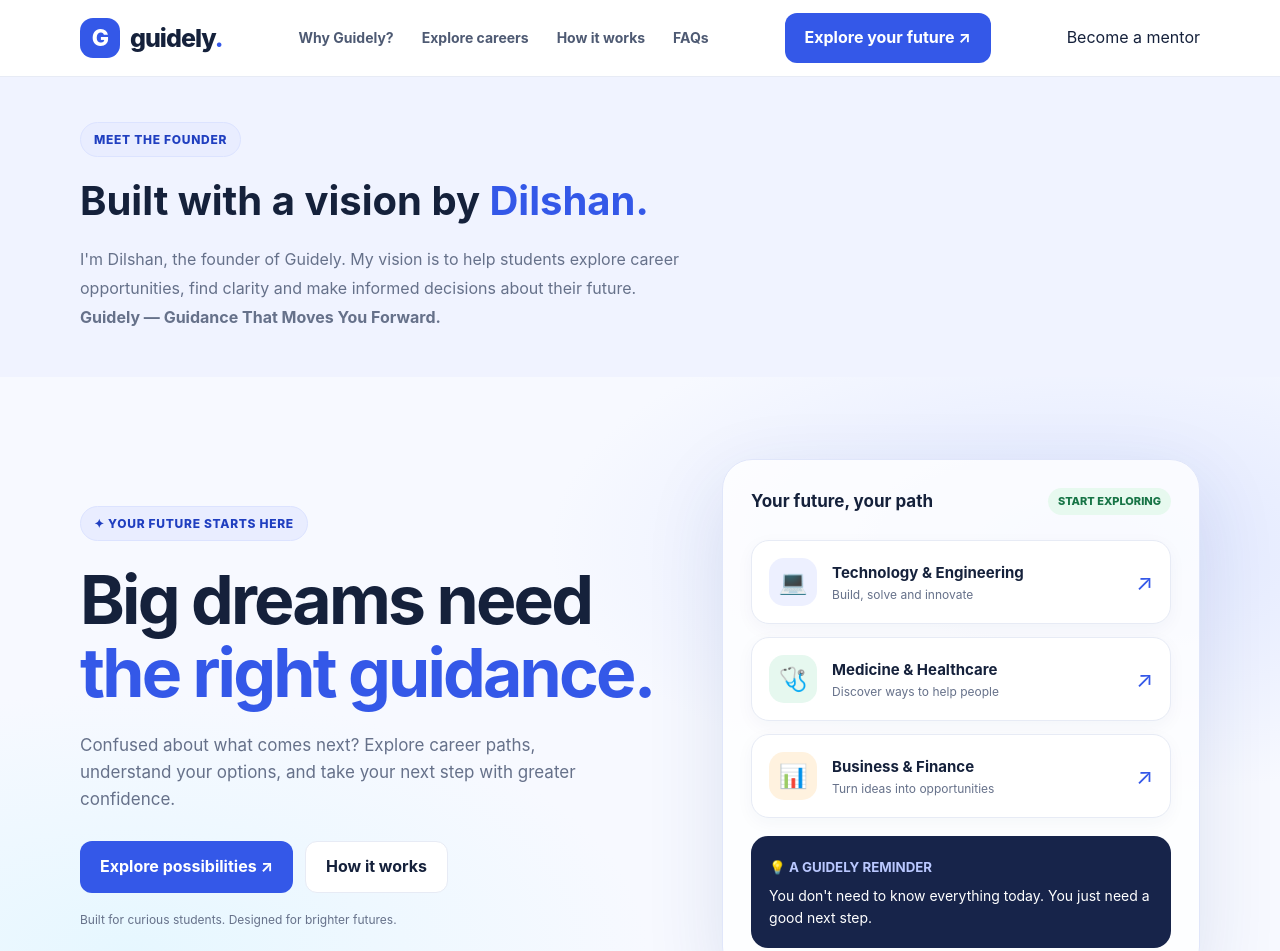
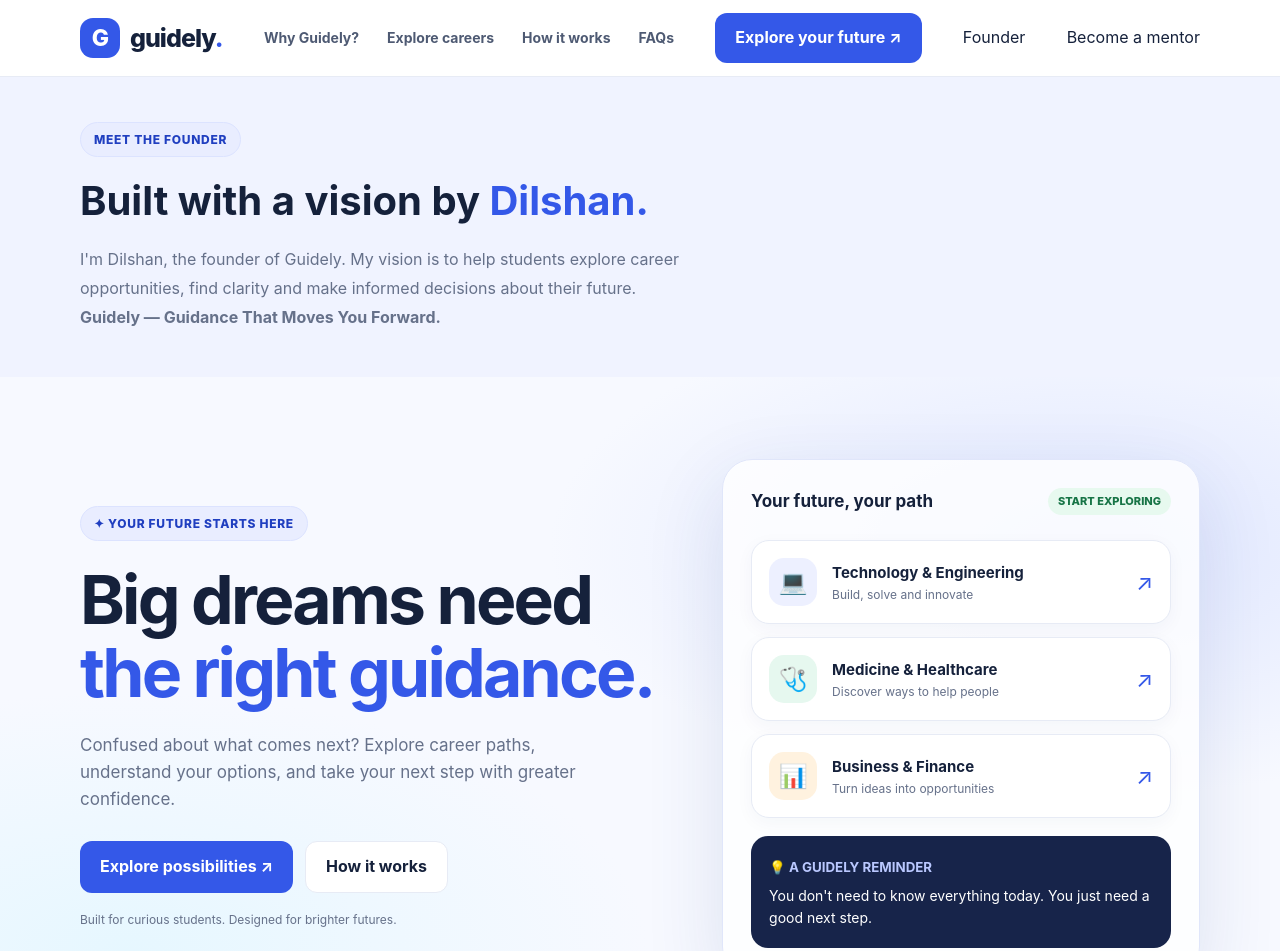
Before and after one commit to Dilshanguidely/Guidely, a plain HTML site: page index.html in a window 1280 px wide. Shown: the top 951 px of the page. Drawn offline with Linux system fonts and the light colour scheme.

Commit message:
Update index.html

```diff
--- a/index.html
+++ b/index.html
@@ -528,6 +528,7 @@
       <a class="btn nav-cta" href="#explore">Explore your future ↗</a>
       <button class="menu-toggle" id="menuToggle" aria-label="Toggle navigation"
         aria-expanded="false">☰</button>
+      <a href="#founder">Founder</a>
       <a href="#mentor-register">Become a mentor</a>
     </nav>
   </header>
```
